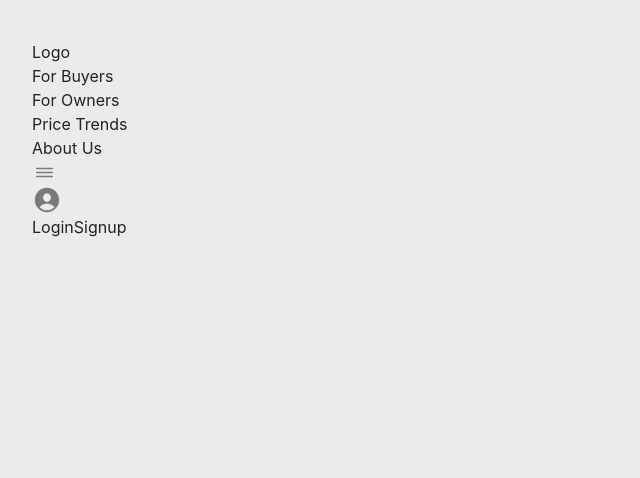
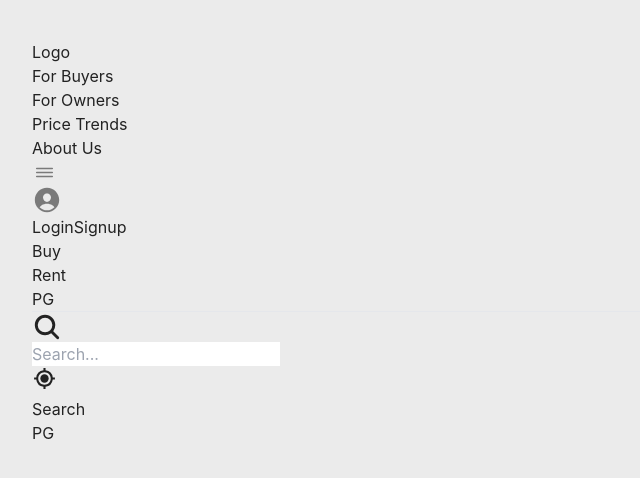
Before and after one commit to aneeshsharma72067/RealEstateHub, a React (Vite) app: page /pg-houses in a window 1280 px wide. Shown: the top 478 px of the page, without its empty margins (0-640 px from the left). Built offline with nearby package versions, Linux system fonts and the light colour scheme.

Commit message:
Layout for pages with same structure

```diff
--- a/src/App.tsx
+++ b/src/App.tsx
@@ -6,6 +6,10 @@ import Signup from "./pages/Signup";
 import Home from "./pages/Home";
 import Navbar from "./components/Navbar";
 import OwnerDashboard from "./pages/OwnerDashboard";
+import PG from "./pages/PG";
+import HousesForRent from "./pages/HousesForRent";
+import Properties from "./pages/Properties";
+import Layout from "./pages/Layout";
 
 function App() {
   return (
@@ -14,10 +18,15 @@ function App() {
       <div className="flex flex-col gap-4">
         <Navbar />
         <Routes>
-          <Route path="/" element={<Home />} />
           <Route path="/auth/login" element={<Login />} />
           <Route path="/auth/signup" element={<Signup />} />
           <Route path="/owner-dashboard" element={<OwnerDashboard />} />
+          <Route path="/" element={<Layout />}>
+            <Route path="/" element={<Home />} />
+            <Route path="/property-and-land" element={<Properties />} />
+            <Route path="/houses-for-rent" element={<HousesForRent />} />
+            <Route path="/pg-houses" element={<PG />} />
+          </Route>
         </Routes>
       </div>
     </>
--- /dev/null
+++ b/src/components/PropertyTypeAndSearch.tsx
@@ -0,0 +1,91 @@
+import React, { useState } from "react";
+import { LocateIcon, SearchIcon } from "../assets/Icons";
+import { Button } from "../components/Button";
+import toast from "react-hot-toast";
+
+type Props = {};
+type CurrentTab = "buy" | "rent" | "pg";
+
+const PropertyTypeAndSearch: React.FC<Props> = () => {
+  const [current, setCurrent] = useState<CurrentTab>("buy");
+  const [searchQuery, setSearchQuery] = useState<string>("");
+  const onTabChange = (newTab: CurrentTab) => {
+    setCurrent(newTab);
+  };
+
+  const handleSearch = () => {
+    if (!searchQuery) {
+      toast.error("Please enter something to search");
+    } else {
+      toast.success("Query Searched");
+    }
+  };
+  return (
+    <div className="flex flex-col w-1/2 rounded-full overflow-hidden px-10 py-4 shadow-[0_35px_60px_-15px_rgba(0,0,0,0.3)] bg-white">
+      <div className="w-full ">
+        <div className="flex items-center justify-between px-5 text-[1.1rem]">
+          <div
+            className={`font-bold cursor-pointer ${
+              current === "buy" && "border-b-4 border-b-orange-500"
+            } py-4 px-2`}
+            onClick={() => onTabChange("buy")}
+          >
+            Buy
+          </div>
+          <div
+            className={`font-bold cursor-pointer ${
+              current === "rent" && "border-b-4 border-b-orange-500"
+            } py-4 px-2`}
+            onClick={() => onTabChange("rent")}
+          >
+            Rent
+          </div>
+          <div
+            className={`font-bold cursor-pointer ${
+              current === "pg" && "border-b-4 border-b-orange-500"
+            } py-4 px-2`}
+            onClick={() => onTabChange("pg")}
+          >
+            PG
+          </div>
+        </div>
+      </div>
+      <hr className="border border-zinc-200" />
+      <div className="w-full py-2">
+        <div className="w-full">
+          <div className="w-full flex items-center justify-center gap-4 px-4">
+            <SearchIcon size={30} />
+            <input
+              type="text"
+              name="search"
+              id="search"
+              className="border-none outline-none px04 py-2 w-full"
+              placeholder="Search..."
+              value={searchQuery}
+              onChange={(e) => setSearchQuery(e.target.value)}
+              onKeyUp={(e) => {
+                if (e.key === "Enter") {
+                  handleSearch();
+                }
+              }}
+            />
+            <div>
+              <button>
+                <LocateIcon size={25} />
+              </button>
+            </div>
+            <div>
+              <Button
+                title="Search"
+                onclick={() => handleSearch()}
+                className="px-5 py-2"
+              />
+            </div>
+          </div>
+        </div>
+      </div>
+    </div>
+  );
+};
+
+export default PropertyTypeAndSearch;
--- a/src/pages/Home.tsx
+++ b/src/pages/Home.tsx
@@ -1,79 +1,10 @@
-import React, { useState } from "react";
-import { LocateIcon, SearchIcon } from "../assets/Icons";
-import { Button } from "../components/Button";
+import React from "react";
 
 type Props = {};
-type CurrentTab = "buy" | "rent" | "pg";
 
 const Home: React.FC<Props> = () => {
-  const [current, setCurrent] = useState<CurrentTab>("buy");
-
-  const onTabChange = (newTab: CurrentTab) => {
-    setCurrent(newTab);
-  };
   return (
-    <div className="w-full">
-      <main className="w-full flex flex-col gap-14 text-zinc-600">
-        <section className="relative w-full flex items-center justify-center pt-14">
-          <div className="absolute top-0 w-full h-1/ -z-10"></div>
-          <div className="flex flex-col w-1/2 rounded-full overflow-hidden px-10 py-4 shadow-[0_35px_60px_-15px_rgba(0,0,0,0.3)] bg-white">
-            <div className="w-full ">
-              <div className="flex items-center justify-between px-5 text-[1.1rem]">
-                <div
-                  className={`font-bold cursor-pointer ${
-                    current === "buy" && "border-b-4 border-b-orange-500"
-                  } py-4 px-2`}
-                  onClick={() => onTabChange("buy")}
-                >
-                  Buy
-                </div>
-                <div
-                  className={`font-bold cursor-pointer ${
-                    current === "rent" && "border-b-4 border-b-orange-500"
-                  } py-4 px-2`}
-                  onClick={() => onTabChange("rent")}
-                >
-                  Rent
-                </div>
-                <div
-                  className={`font-bold cursor-pointer ${
-                    current === "pg" && "border-b-4 border-b-orange-500"
-                  } py-4 px-2`}
-                  onClick={() => onTabChange("pg")}
-                >
-                  PG
-                </div>
-              </div>
-            </div>
-            <hr className="border border-zinc-200" />
-            <div className="w-full py-2">
-              <div className="w-full">
-                <div className="w-full flex items-center justify-center gap-4 px-4">
-                  <SearchIcon size={30} />
-                  <input
-                    type="text"
-                    name="search"
-                    id="search"
-                    className="border-none outline-none px04 py-2 w-full"
-                    placeholder="Search..."
-                  />
-                  <div>
-                    <button>
-                      <LocateIcon size={25} />
-                    </button>
-                  </div>
-                  <div>
-                    <Button
-                      title="Search"
-                      onclick={() => {}}
-                      className="px-5 py-2"
-                    />
-                  </div>
-                </div>
-              </div>
-            </div>
-          </div>
-        </section>
+    <>
       <section className="flex flex-col gap-5">
         <div className="text-center">
           <h1 className="font-medium capitalize text-lg">
@@ -120,8 +51,7 @@ const Home: React.FC<Props> = () => {
           <div className="flex-[0.7] bg-blue-400 rounded-md"></div>
         </div>
       </section>
-      </main>
-    </div>
+    </>
   );
 };
 
--- /dev/null
+++ b/src/pages/HousesForRent.tsx
@@ -0,0 +1,9 @@
+import React from "react";
+
+type Props = {};
+
+const HousesForRent: React.FC<Props> = () => {
+  return <div>Houses For rent</div>;
+};
+
+export default HousesForRent;
--- /dev/null
+++ b/src/pages/Layout.tsx
@@ -0,0 +1,20 @@
+import React from "react";
+import PropertyTypeAndSearch from "../components/PropertyTypeAndSearch";
+import { Outlet } from "react-router-dom";
+
+type Props = {};
+
+const Layout: React.FC<Props> = () => {
+  return (
+    <div className="w-full">
+      <main className="w-full flex flex-col gap-14 text-zinc-600">
+        <section className="relative w-full flex items-center justify-center pt-14">
+          <PropertyTypeAndSearch />
+        </section>
+        <Outlet />
+      </main>
+    </div>
+  );
+};
+
+export default Layout;
--- a/src/pages/OwnerDashboard.tsx
+++ b/src/pages/OwnerDashboard.tsx
@@ -1,9 +1,19 @@
 import React from "react";
+import { NavLink } from "react-router-dom";
 
 type Props = {};
 
 const OwnerDashboard: React.FC<Props> = () => {
-  return <div>OwnerDashboard</div>;
+  return (
+    <div>
+      <NavLink
+        to={"/auth/signup?signupType=owner"}
+        className="bg-blue-900 px-5 py-3 rounded-md text-white"
+      >
+        Become a seller
+      </NavLink>
+    </div>
+  );
 };
 
 export default OwnerDashboard;
--- /dev/null
+++ b/src/pages/PG.tsx
@@ -0,0 +1,9 @@
+import React from "react";
+
+type Props = {};
+
+const PG: React.FC<Props> = () => {
+  return <div>PG</div>;
+};
+
+export default PG;
--- /dev/null
+++ b/src/pages/Properties.tsx
@@ -0,0 +1,9 @@
+import React from "react";
+
+type Props = {};
+
+const Properties: React.FC<Props> = () => {
+  return <div>Properties</div>;
+};
+
+export default Properties;
--- a/src/pages/Signup.tsx
+++ b/src/pages/Signup.tsx
@@ -25,7 +25,7 @@ const Signup: React.FC = () => {
     console.log(signupFormData);
     toast.success("Form Sumbitted");
     if (signupType === "owner") {
-      navigate("/owner-dashboard");
+      navigate("/owner-onboarding");
     }
   };
 
```
Lines whose indentation alone changed are shown as unchanged.
